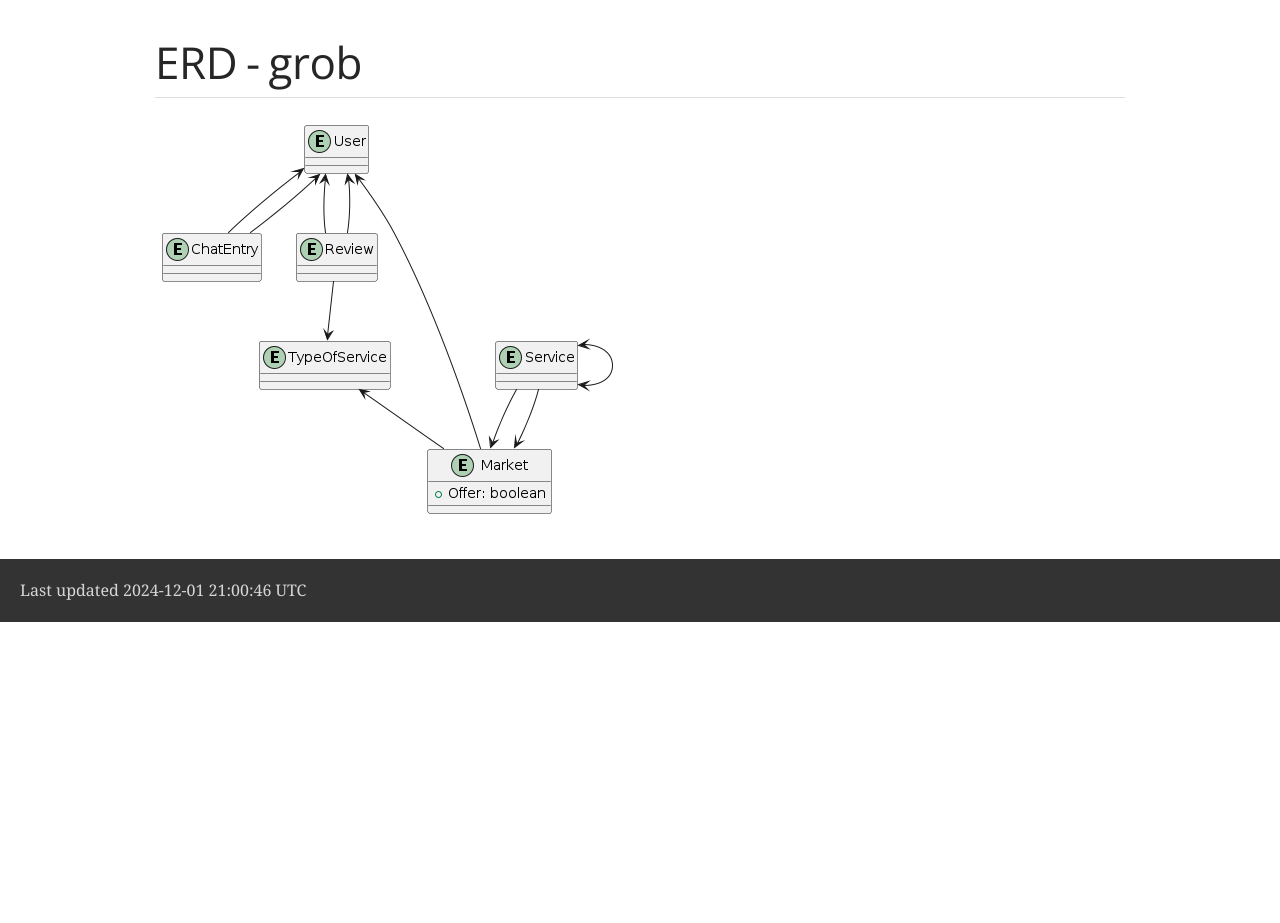
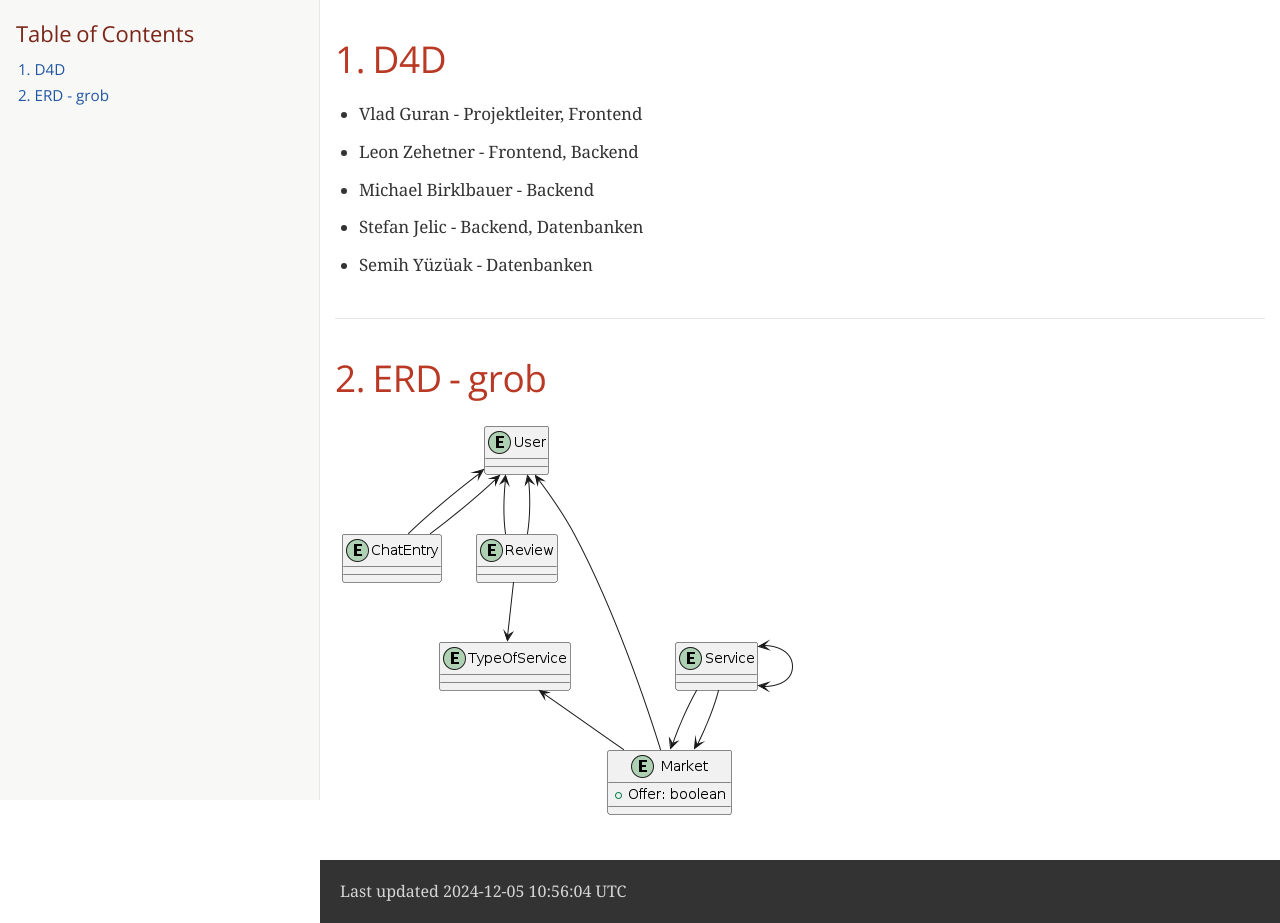
Before and after one commit to BirklbauerMichael/d4d-slides, a plain HTML site: page index.html in a window 1280 px wide. Before the commit the page ends 800 px from the top, so only its background shows below. Drawn offline with nearby package versions, Linux system fonts and the light colour scheme; a web font is replaced by a local one.

Commit message:
Deploying to gh-pages from @ BirklbauerMichael/d4d-slides@7f2c9d2461806acf64776c6c461d069ed66db4f1 🚀

```diff
--- a/index.html
+++ b/index.html
@@ -6,7 +6,7 @@
 <meta name="viewport" content="width=device-width, initial-scale=1.0">
 <meta name="generator" content="Asciidoctor 2.0.20">
 <link rel="icon" type="image/png" href="themes/favicon.png">
-<title>ERD - grob</title>
+<title>D4D</title>
 <link rel="stylesheet" href="https://fonts.googleapis.com/css?family=Open+Sans:300,300italic,400,400italic,600,600italic%7CNoto+Serif:400,400italic,700,700italic%7CDroid+Sans+Mono:400,700">
 <style>
 /*! Asciidoctor default stylesheet | MIT License | https://asciidoctor.org */
@@ -444,20 +444,55 @@ body.book #toc,body.book #preamble,body.book h1.sect0,body.book .sect1>h2{page-b
     }
 </style>
 </head>
-<body class="article">
+<body class="article toc2 toc-left">
 <div id="header">
-<h1>ERD - grob</h1>
+<div id="toc" class="toc2">
+<div id="toctitle">Table of Contents</div>
+<ul class="sectlevel1">
+<li><a href="#_d4d">1. D4D</a></li>
+<li><a href="#_erd_grob">2. ERD - grob</a></li>
+</ul>
+</div>
 </div>
 <div id="content">
+<div class="sect1">
+<h2 id="_d4d"><a class="anchor" href="#_d4d"></a>1. D4D</h2>
+<div class="sectionbody">
+<div class="ulist">
+<ul>
+<li>
+<p>Vlad Guran - Projektleiter, Frontend</p>
+</li>
+<li>
+<p>Leon Zehetner - Frontend, Backend</p>
+</li>
+<li>
+<p>Michael Birklbauer - Backend</p>
+</li>
+<li>
+<p>Stefan Jelic - Backend, Datenbanken</p>
+</li>
+<li>
+<p>Semih Yüzüak - Datenbanken</p>
+</li>
+</ul>
+</div>
+</div>
+</div>
+<div class="sect1">
+<h2 id="_erd_grob"><a class="anchor" href="#_erd_grob"></a>2. ERD - grob</h2>
+<div class="sectionbody">
 <div class="imageblock">
 <div class="content">
 <img src="images/diag-plantuml-md5-fc8913d763b883539535ceac0342d8ae.png" alt="Diagram" width="463" height="401">
 </div>
 </div>
 </div>
+</div>
+</div>
 <div id="footer">
 <div id="footer-text">
-Last updated 2024-12-01 21:00:46 UTC
+Last updated 2024-12-05 10:56:04 UTC
 </div>
 </div>
 </body>
```
Also changed, not shown: demo.html (+2 -2 lines), minutes-of-meeting.html (+2 -2 lines), sysspec.html (+2 -2 lines).
